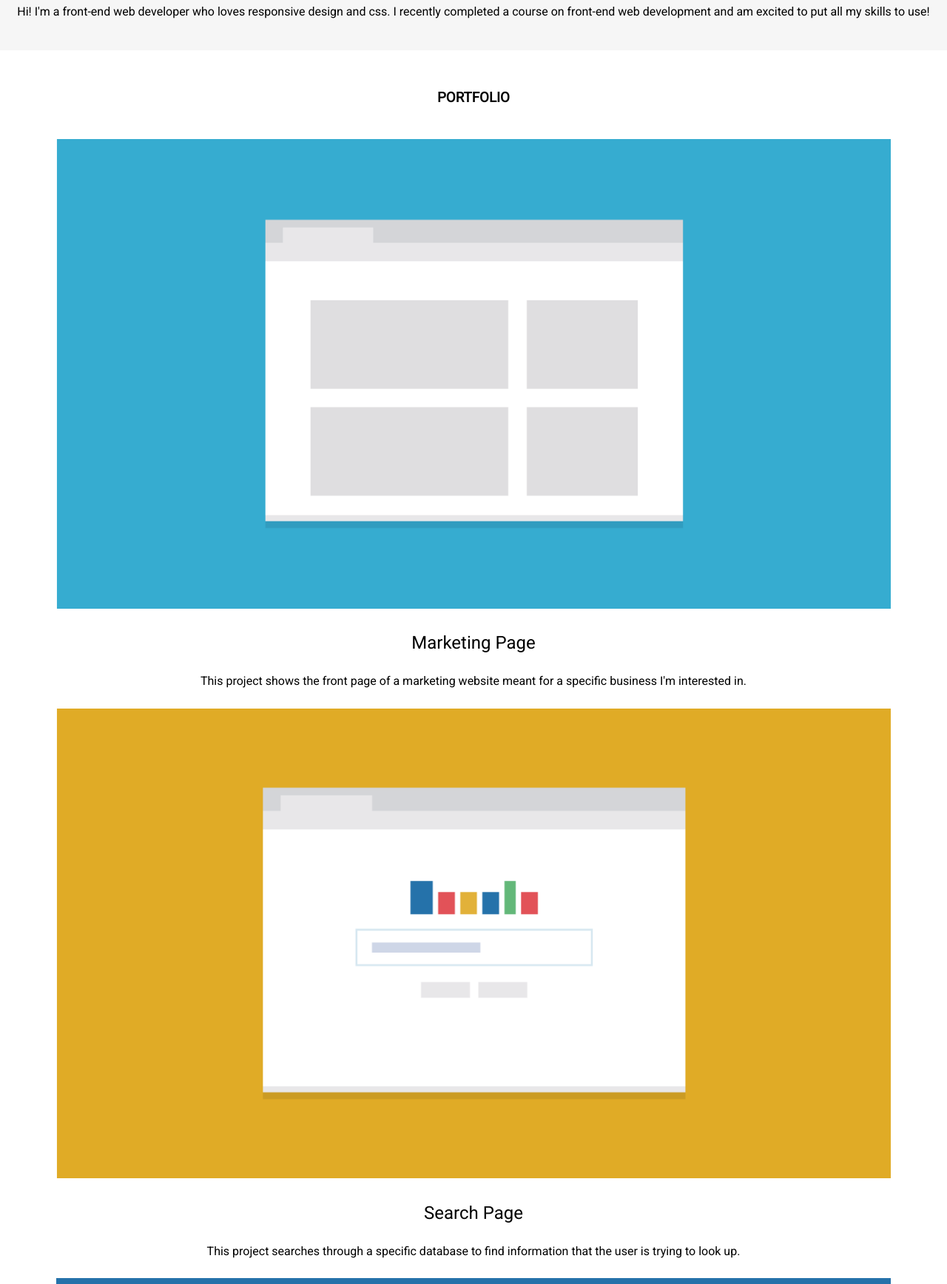
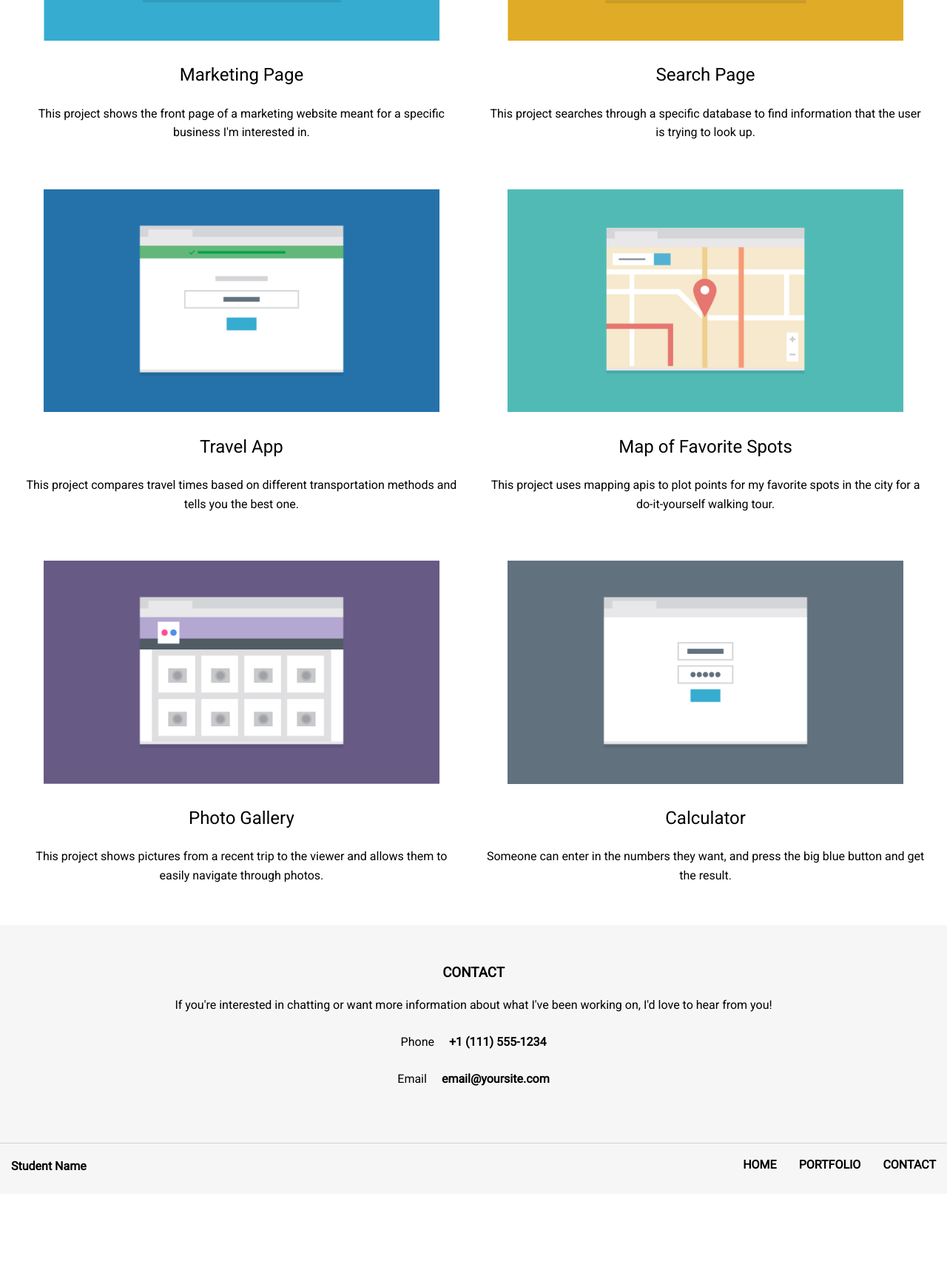
Before and after one commit to hkvenner/responsive-layout, a plain HTML site: page index.html in a window 1280 px wide. Shown: the part 764-2500 px from the top of the page at 74% size. After the commit the page ends 2379 px from the top, so only its background shows below. Drawn offline with Linux system fonts and the light colour scheme.

Commit message:
uploaded tablet version of responsive design

```diff
--- a/css/styles.css
+++ b/css/styles.css
@@ -49,6 +49,8 @@ img {
 footer{
   background-color: rgba(220,220,220, 0.25);
   margin-top: 0;
+  position: relative;
+  padding-bottom: 10px;
 }
 
 .clearfix::after {
@@ -76,19 +78,19 @@ footer{
   text-align: center;
 }
 
-.main-nav li{
+.main-nav li, .non-mobile-footer li{
   background: #fff;
   margin-top: 6px;
 	margin-bottom: 6px;
 }
 
-.main-nav {
+.main-nav, .non-mobile-footer {
   list-style-type: none;
   padding-left: 1em;
   padding-right:1em;
 
 }
-.main-nav a{
+.main-nav a, .non-mobile-footer a{
   text-transform: uppercase;
   font-weight: bold;
   padding: 10px 15px;
@@ -116,7 +118,7 @@ footer{
   margin-bottom: 30px;
 }
 
-.Marketing {
+.Marketing, .search {
   margin-top: 40px;
 }
 
@@ -131,6 +133,9 @@ footer{
   /*background-color: rgba(220,220,220, 0.25);*/*/
 }
 
+.about p {
+  margin-top: 0;
+}
 /*#footer-content {
   background-color: rgba(220,220,220, 0.25);
 
@@ -163,11 +168,11 @@ footer{
   left: 8px;
   position: absolute;
   font-weight: bolder;
+}
 
-  /*top: 0;
-  left:0;*/
-  /*margin-top: 0;
-  font-weight: bold;*/
+.non-mobile-footer {
+  display: none;
+}
 
   /* =================================
     Media Queries
@@ -175,5 +180,91 @@ footer{
 
   @media (min-width: 768px){
 
+    .wrap {
+      min-height: calc(100vh - 67.33);
+    }
 
-  }
+    .main-header, .non-mobile-footer {
+      width: 100%;
+    }
+
+    .main-nav li, .non-mobile-footer li {
+      display: inline-block;
+      background-color: rgba(220,220,220,0.01);
+      text-align: center;
+    }
+
+    .main-nav {
+      width: 100%;
+      padding-left: 30%;
+      padding-right: 30%;
+      text-align: center;
+    }
+
+    .profile-image {
+      float: right;
+      margin: 0 0 10px 15px;
+      width: 300px;
+      height: auto;
+    }
+
+    .about {
+      clear: left;
+      font-size: 1.25em;
+    }
+
+    .about p {
+      text-align: left;
+      padding-left: 10px;
+    }
+
+    .col {
+      display: inline-block;
+      width: 50%;
+      margin-right: -4px;
+      padding-right: 1em;
+      padding-left: 1em;
+      vertical-align: top;
+      margin-top: 40px;
+    }
+
+    .mobile-footer {
+      display: none;
+    }
+
+    .non-mobile-footer {
+      margin: 0 0;
+      padding-right: 0;
+      display: inline;
+      margin-left: 40%;
+
+      /*float: right;*/
+    }
+
+    .non-mobile-footer li {
+      float: right;
+    }
+
+    footer p {
+      width: 50%;
+      display: inline;
+    }
+
+    .main-footer {
+      margin-bottom: 0;
+      width: 100%;
+    }
+
+    .main-footer p{
+      float: left;
+      position: absolute;
+      bottom: -1px;
+    }
+
+
+
+    /*.about img {
+      float: right;
+    }*/
+
+}
--- a/index.html
+++ b/index.html
@@ -9,6 +9,7 @@
     <link rel="stylesheet" href="css/styles.css">
   </head>
   <body>
+    <div class="wrap">
       <header class="main-header">
         <h1 class="name" id="student-name"><a href="#">Student Name</a></h1>
         <ul class="main-nav">
@@ -18,46 +19,45 @@
         </ul>
       </header>
       <div class="container">
-      <div class="about">
-        <img class="profile-image" src="images/responsive-layout-profile.png"
-          alt="Profile Image" />
-        <p>Hi! I'm a front-end web developer who loves responsive design and
+        <div class="about clearfix">
+          <p><img class="profile-image" src="images/responsive-layout-profile.png"
+              alt="Profile Image" />Hi! I'm a front-end web developer who loves responsive design and
           css. I recently completed a course on front-end web development and am
         excited to put all my skills to use!</p>
       </div> <!--/.about-->
       <div class="Portfolio">
         <h3>Portfolio</h3>
-      <div class="Marketing">
+        <div class="Marketing col">
           <img class="marketing-pic" src="images/portfolio-1.png" />
           <h2>Marketing Page</h2>
           <p>This project shows the front page of a marketing website meant for a
             specific business I'm interested in.</p>
         </div> <!--/.marketing-->
-      <div class="search">
+        <div class="search col">
           <img class="search-pic" src="images/portfolio-2.png" />
           <h2>Search Page</h2>
           <p>This project searches through a specific database to find information
           that the user is trying to look up.</p>
         </div><!--/.search-->
-      <div class="travel-app">
+        <div class="travel-app col">
           <img class="travel-app-pic" src="images/portfolio-3.png" />
           <h2>Travel App</h2>
           <p>This project compares travel times based on different transportation
           methods and tells you the best one.</p>
         </div><!--/.travel-app-->
-      <div class="map">
+        <div class="map col">
           <img class="map-pic" src="images/portfolio-4.png" />
           <h2>Map of Favorite Spots</h2>
           <p>This project uses mapping apis to plot points for my favorite spots
           in the city for a do-it-yourself walking tour.</p>
         </div><!--/.map-->
-      <div class="photo-gallery">
+        <div class="photo-gallery col">
           <img class="gallery-pic" src="images/portfolio-5.png" />
           <h2>Photo Gallery</h2>
           <p>This project shows pictures from a recent trip to the viewer and allows
           them to easily navigate through photos.</p>
         </div><!--/.photo-gallery-->
-      <div class="calculator">
+        <div class="calculator col">
           <img class="calculator" src="images/portfolio-6.png" />
           <h2>Calculator</h2>
           <p>Someone can enter in the numbers they want, and press the big blue
@@ -71,11 +71,23 @@
           <p>Phone<a href="tel:1-111-555-1234">+1 (111) 555-1234</a></p>
           <p>Email<a href="mailto:email@yoursite.com">email@yoursite.com</a></p>
       </div><!--/.contact-->
-    <footer class="main-footer">
+    </div>
+    <footer class="main-footer clearfix">
       <!-- <div class="footer-content clearfix"> -->
-        <p style="text-align: left; font-weight:bolder;"><a href ="#student-name">
+        <p style="text-align: left; font-size: 16px; font-weight:bolder;"><a href ="#student-name">
+          Student Name</a><span class="mobile-footer" style="float:right; text-transform: uppercase;">
+            <a href ="#student-name">Back to Top</a></span></p>
+
+        <ul class="non-mobile-footer">
+          <li><a href="#">Contact</a></li>
+          <li><a href="#">Portfolio</a></li>
+          <li><a href="#">Home</a><li>
+        </ul>
+        <!-- <p class="non-mobile-footer"style="text-align: left; font-weight:bolder;"><a href ="#student-name">
           Student Name</a><span style="float:right; text-transform: uppercase;">
-            <a href ="#student-name">Back to Top</a></span></p>
+            <a href ="#student-name">  Home</a> <a href ="#student-name">   Portfolio</a>
+          <a href ="#student-name">Contact</a></span></p> -->
+
         <!-- <p id="footer-name">Student Name</p>
         <p id="top">Back to Top</p> -->
       <!-- </div> -->
```
Lines whose indentation alone changed are shown as unchanged.
